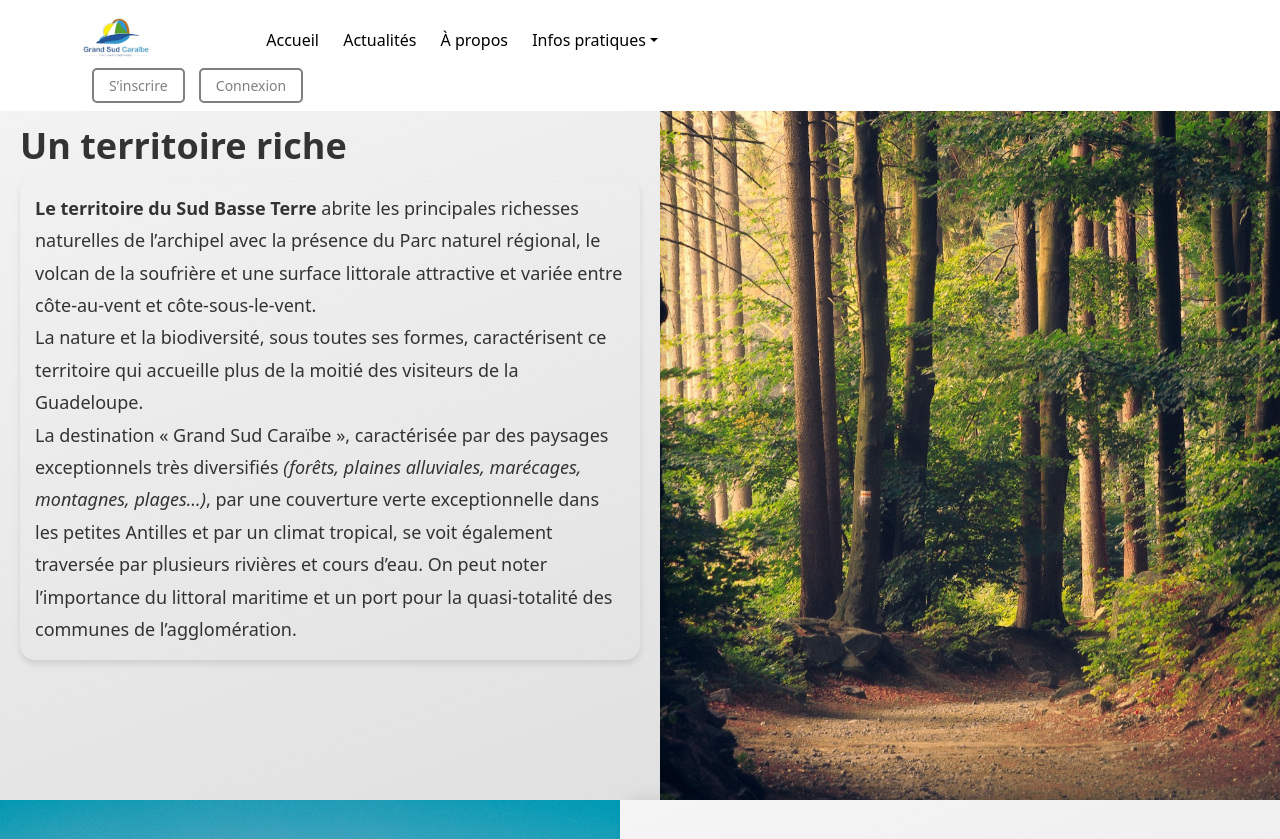
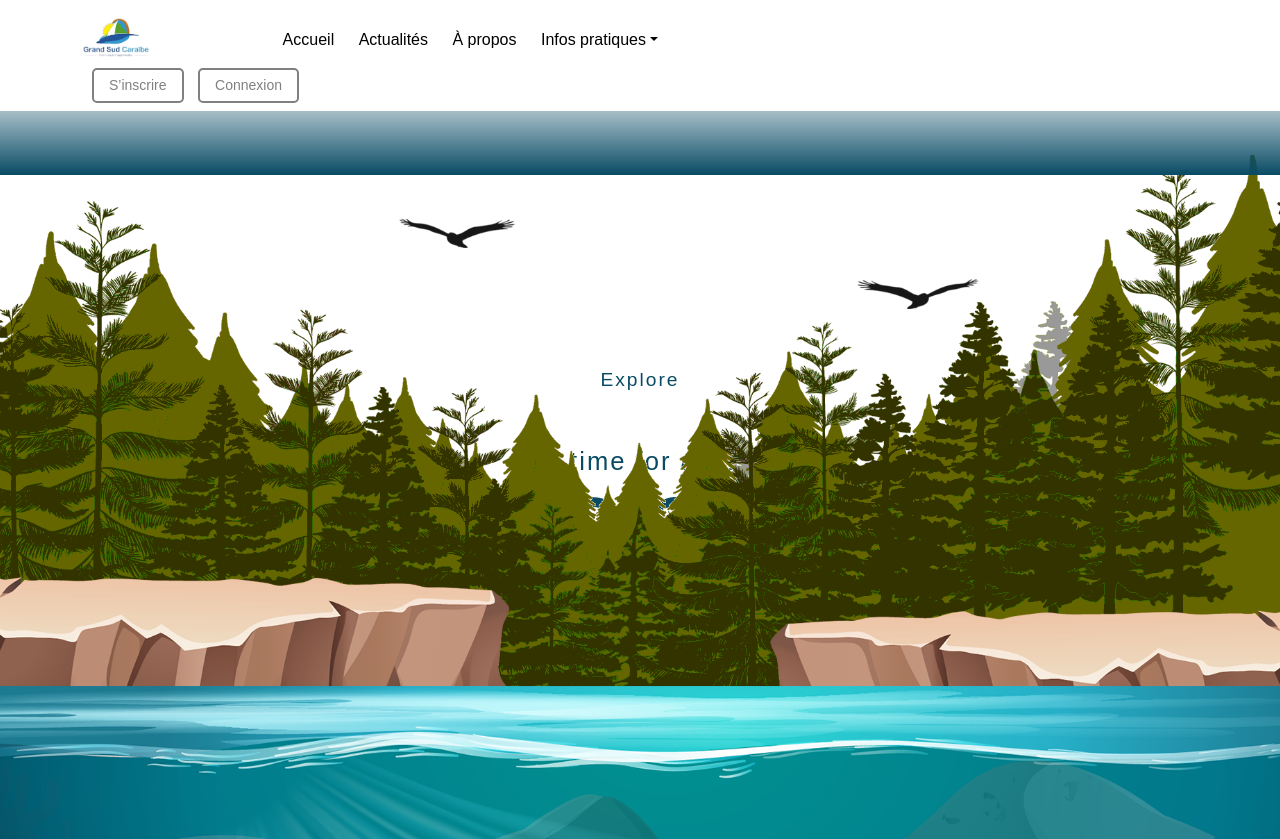
Before and after one commit to idflxw0/SAE-S3-Dev-Web, a plain HTML site: page agglo.html in a window 1280 px wide. Shown: the top 839 px of the page. Drawn offline with nearby package versions, Linux system fonts and the light colour scheme.

Commit message:
animation +

```diff
--- a/agglo.html
+++ b/agglo.html
@@ -37,10 +37,22 @@
         </div>
       </nav>
     </div>
+
   </header>
 
+  <!--Home-->
+  <section class="home">
+    <h2 id="text"><span>It's time for a new</span><br>Adventure</h2>
+    <img src="assets/images/img/bird1.png" id="bird1" alt="">
+    <img src="assets/images/img/bird2.png" id="bird2" alt="">
+    <img src="assets/images/img/forest.png" id="forest" alt="">
+    <a href="" id="btn">Explore</a>
+    <img src="assets/images/img/rocks.png" id="rocks" alt="">
+    <img src="assets/images/img/water.png" id="water" alt="">
+  </section>
+
   <!---------LEFT TEXT - RIGHT IMG--------->
-  <div class="card-fill">
+  <div class="card-fill card-1">
     <div class="left-text animate">
       <h3 class="h3-title-left">Un territoire riche</h3>
       <p class="p-text-left"><b>Le territoire du Sud Basse Terre</b> abrite les principales richesses naturelles de l’archipel avec la présence du Parc naturel régional, le volcan de la soufrière et une surface littorale attractive et variée entre côte-au-vent et côte-sous-le-vent.<br>
@@ -53,9 +65,8 @@
     </div>
   </div>
 
-
   <!---------RIGHT TEXT - LEFT IMG--------->
-  <div class="card-fill">
+  <div class="card-fill card-2">
     <div class="right-image animate">
       <img src="assets/images/backgrounds/bg2.jpg" class="img-fluid" alt="...">
     </div>
@@ -68,7 +79,7 @@
   </div>
 
   <!---------LEFT TEXT - RIGHT IMG--------->
-  <div class="card-fill">
+  <div class="card-fill card-3">
     <div class="left-text animate">
       <h3 class="h3-title-left">Un territoire à préserver où les acteurs publics se mobilisent pour un développement maîtrisé et équilibré</h3>
       <p class="p-text-left">Avec sa géographie particulière et son climat tropical, le territoire se voit exposé à de nombreux risques naturels. Aussi, l’agglomération et les communes membres se mobilisent pour préserver les espaces naturels, favoriser le développement d’une économie maîtrisée et maintenir une agriculture raisonnée, de proximité et valorisant les cultures locales.
--- a/assets/css/styleAgglo.css
+++ b/assets/css/styleAgglo.css
@@ -2,9 +2,112 @@ body, html {
     margin: 0;
     padding: 0;
     height: 100%;
+
     font-family: 'Roboto', sans-serif;
+
+}
+body{
+    overflow-x: hidden;
     scroll-snap-type: y mandatory;
+    min-height: 100vh;
+    /*background: #fff;*/
+
 }
+
+
+/*--------------HOME--------------*/
+*{
+    margin: 0;
+    padding: 0;
+    box-sizing: border-box;
+    font-family: 'Poppins', sans-serif;
+}
+
+
+
+.home{
+    width: 100%;
+    height: 100vh;
+    position: relative;
+    display: flex;
+    align-items: center;
+    justify-content: center;
+}
+
+.home::before{
+    content: '';
+    position: absolute;
+    left: 0;
+    bottom: 0;
+    width: 100%;
+    height: 100px;
+    background: linear-gradient(to top, #094b65, transparent);
+    z-index: 10;
+}
+
+.home img{
+    left: 0;
+    top: 0;
+    width: 100%;
+    height: 100%;
+    position: absolute;
+    object-fit: cover;
+    pointer-events: none;
+}
+
+.home #text{
+    position: absolute;
+    font-size: 10vw;
+    color: #094b65;
+    text-align: center;
+    line-height: 0.5em;
+    font-family: 'Rancho', cursive;
+    transform: translateY(-50%);
+}
+
+.home #text span{
+    font-size: 0.20em;
+    letter-spacing: 2px;
+    font-weight: 400;
+    font-family: 'Poppins', sans-serif;
+}
+
+#btn{
+    padding: 8px 30px;
+    display: inline-block;
+    text-decoration: none;
+    background: #fff;
+    color: #094b65;
+    font-size: 1.2em;
+    font-weight: 500;
+    letter-spacing: 2px;
+    border-radius: 40px;
+    transform: translateY(100px);
+}
+
+.sea{
+    position: relative;
+    padding: 100px;
+    background: #094b65;
+}
+
+.sea h2{
+    font-size: 3.5em;
+    margin-bottom: 20px;
+    color: #fff;
+}
+
+.sea p{
+    font-size: 1em;
+    color: #fff;
+}
+
+
+
+
+/*-------------- END HOME--------------*/
+
+
 
 .card-fill {
     display: flex;
@@ -59,6 +162,9 @@ body, html {
  .right-image img:hover {
      transform: scale(1.1);
 }
+.card-fill .right-image {
+    overflow: hidden; /* Add this to hide any overflow */
+}
 
 
 /* Additional CSS for animations */
@@ -108,15 +214,26 @@ body, html {
     animation-fill-mode: forwards;
 }
 
-
 /*--------------------ANIMATION *------------------- */
 
-.animate {
-    transform: translateX(-100%);
+.card-fill {
     opacity: 0;
-    transition: transform 1.5s, opacity 1.5s; /* Adjusted duration */
+    transform: translateY(20px);
+    transition: opacity 0.5s, transform 0.5s;
 }
-.show-animate {
-    transform: translateX(0);
+
+.card-fill.visible {
     opacity: 1;
+    transform: translateY(0);
 }
+
+.card-fill .animate {
+    opacity: 0;
+    transform: translateY(20px);
+    transition: opacity 0.5s, transform 0.5s;
+}
+
+.card-fill.show-animate .animate {
+    opacity: 1;
+    transform: translateY(0);
+}
--- a/assets/js/aggloScript.js
+++ b/assets/js/aggloScript.js
@@ -1,31 +1,67 @@
+const text = document.getElementById('text');
+const bird1 = document.getElementById('bird1');
+const bird2 = document.getElementById('bird2');
+const forest = document.getElementById('forest');
+const btn = document.getElementById('btn');
+const rocks = document.getElementById('rocks');
+const header = document.getElementById('header');
 
-document.addEventListener("DOMContentLoaded", () => {
-    const observer = new IntersectionObserver(entries => {
-        entries.forEach(entry => {
-            if (entry.isIntersecting) {
-                entry.target.classList.add('animate');
-            } else {
-                entry.target.classList.remove('animate');
-            }
-        });
-    }, { threshold: 0.5 }); // Trigger when 50% of the target is visible
+window.addEventListener('scroll', () => {
+    const value = window.scrollY;
+    text.style.top = 50 + value * -0.5 + '%';
+    bird1.style.top = value * -1.5 + 'px';
+    bird1.style.left =value * 2 + 'px';
+    bird2.style.top = value * -1.5 + 'px';
+    bird2.style.left = value * -5 + 'px';
+    btn.style.marginTop = value * 1.5 + 'px';
+    rocks.style.top = value * -0.12 + 'px';
+    forest.style.top = value * 0.25 + 'px';
+    header.style.top = value * 0.5 + 'px'
+})
 
-    document.querySelectorAll('.card-fill').forEach(section => {
-        observer.observe(section);
+
+
+const cardElements = document.querySelectorAll('.card-fill');
+const options = {
+    root: null,
+    rootMargin: '0px',
+    threshold: 0.2, // Adjust this threshold as needed
+};
+
+const observer = new IntersectionObserver((entries, observer) => {
+    entries.forEach((entry) => {
+        if (entry.isIntersecting) {
+            entry.target.classList.add('visible');
+        } else {
+            entry.target.classList.remove('visible');
+        }
     });
+}, options);
+
+cardElements.forEach((card) => {
+    observer.observe(card);
 });
 
-document.addEventListener("scroll", function() {
-    const animateElements = document.querySelectorAll('.animate');
 
-    animateElements.forEach(element => {
-        const elementTop = element.getBoundingClientRect().top;
 
-        // Only add the class when the element is within a certain range of the viewport
-        if (elementTop < window.innerHeight - 10 && elementTop >= 0) { // Adjusted range
-            element.classList.add('show-animate');
-        } else {
-            element.classList.remove('show-animate');
-        }
-    });
-});
+
+// const card1 = document.querySelector(".card-1");
+// const card2 = document.querySelector(".card-2");
+// const card3 = document.querySelector(".card-3");
+//
+// window.onscroll = () => {
+//     animateCard(card1);
+//     animateCard(card2);
+//     animateCard(card3);
+// };
+//
+// function animateCard(card) {
+//     let top = window.scrollY;
+//     let offset = card.offsetTop - 175;
+//     let height = card.offsetHeight;
+//
+//     if (top + 500 >= offset && top < offset + height + 100)
+//         card.classList.add('show-animate');
+//     else
+//         card.classList.remove('show-animate');
+// }
```
Also changed, not shown: assets/images/img/bird1.png (added), assets/images/img/bird2.png (added), assets/images/img/forest.png (added), assets/images/img/rocks.png (added), assets/images/img/water.png (added), assets/images/large_michel.jpg (deleted).
